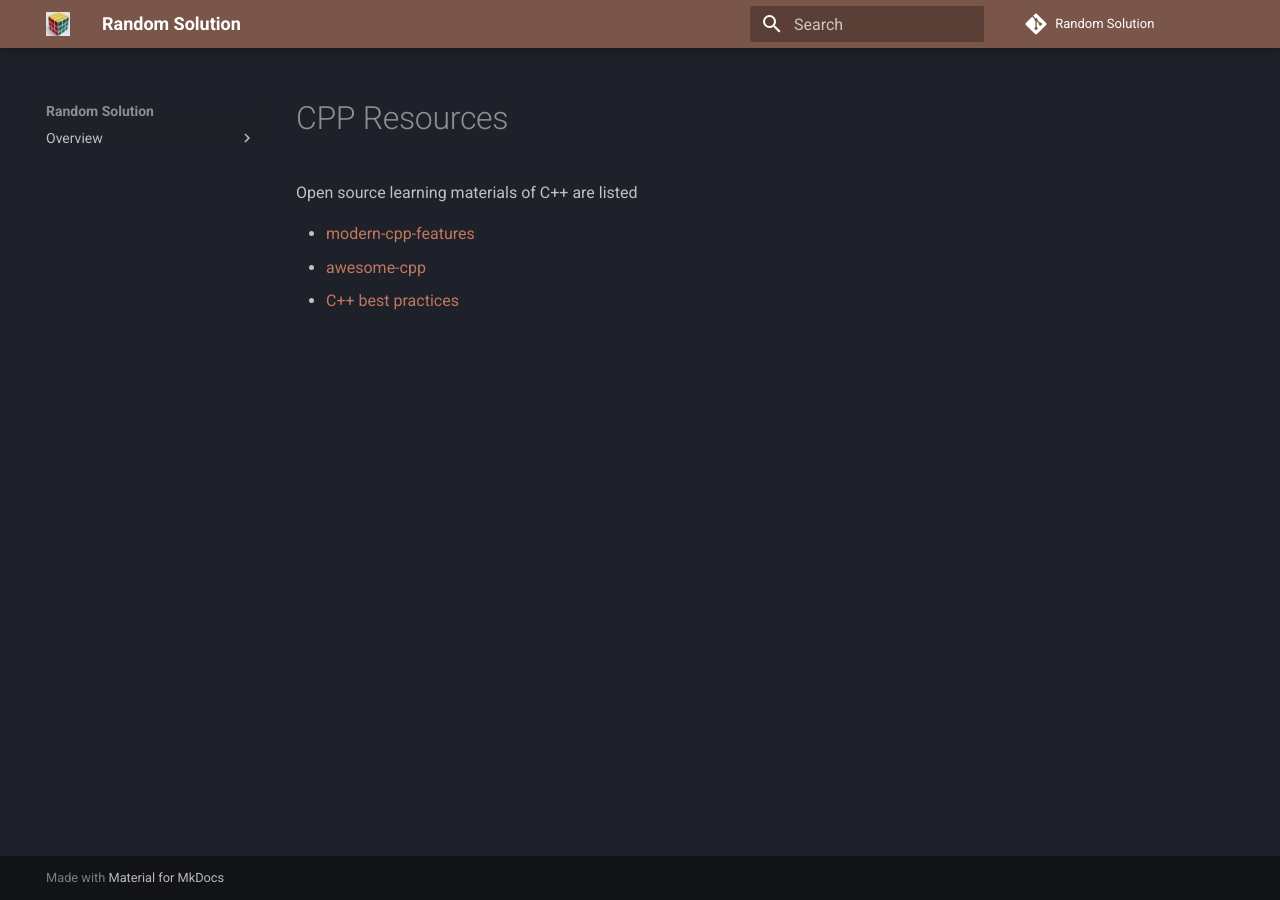
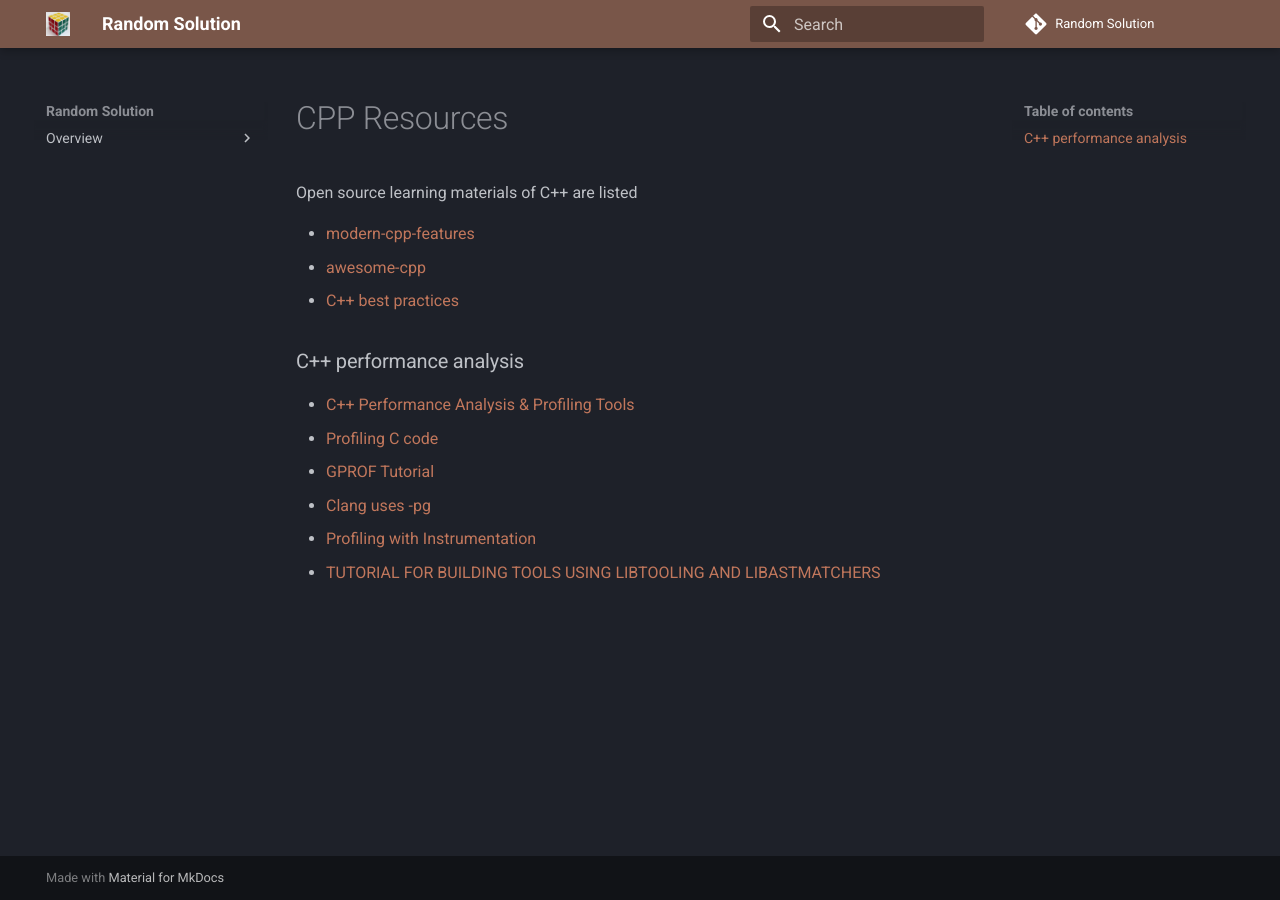
Before and after one commit to atifkarim/random_solution, an MkDocs documentation site: the page built from docs/cpp_resources.md, in a window 1280 px wide. Built offline with MkDocs 1.6.1 and Material for MkDocs 9.7.7, drawn with Linux system fonts in a browser that asks for light colours; comment, search, counter and statistics services are not loaded.

Commit message:
cpp profiling resources are added

```diff
--- a/docs/cpp_resources.md
+++ b/docs/cpp_resources.md
@@ -6,3 +6,11 @@ Open source learning materials of C++ are listed
 - [modern-cpp-features](https://github.com/AnthonyCalandra/modern-cpp-features)
 - [awesome-cpp](https://github.com/fffaraz/awesome-cpp)
 - [C++ best practices](https://lefticus.gitbooks.io/cpp-best-practices/content/02-Use_the_Tools_Available.html)
+
+### C++ performance analysis
+- [C++ Performance Analysis & Profiling Tools](https://kusemanohar.wordpress.com/2012/08/13/c-performance-analysis-profiling-tools/)
+- [Profiling C code](http://cmdlinelinux.blogspot.com/2018/04/profiling-c-code-with-clang-using.html)
+- [GPROF Tutorial](https://www.thegeekstuff.com/2012/08/gprof-tutorial/)
+- [Clang uses -pg](https://clang.llvm.org/docs/ClangCommandLineReference.html#cmdoption-clang-pg)
+- [Profiling with Instrumentation](https://clang.llvm.org/docs/UsersManual.html#profiling-with-instrumentation)
+- [TUTORIAL FOR BUILDING TOOLS USING LIBTOOLING AND LIBASTMATCHERS](https://clang.llvm.org/docs/LibASTMatchersTutorial.html)
```
